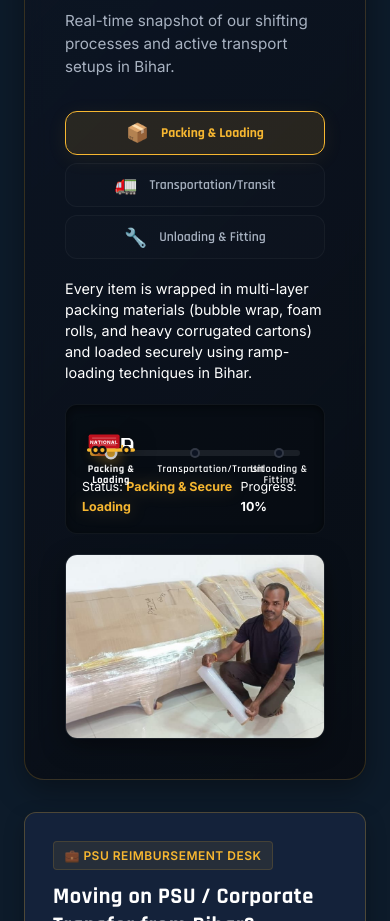
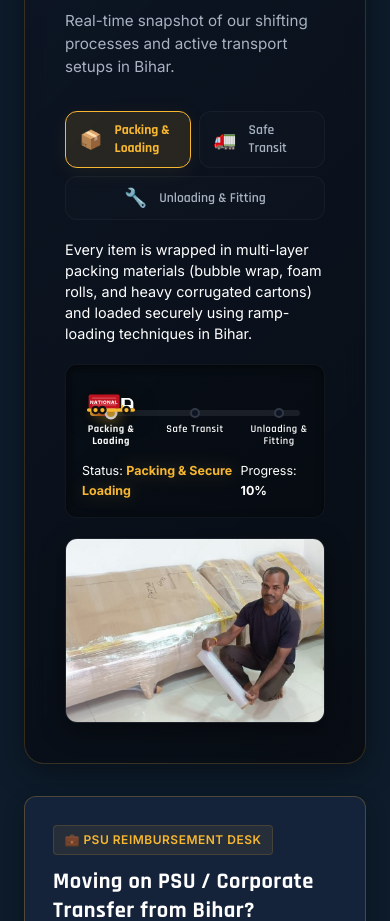
Before and after one commit to chetan094/National-Packers-Movers, a Next.js app: page /branches/bihar in a window 390 px wide. Shown: the part 2040-2961 px from the top of the page. Built offline with nearby package versions, Linux system fonts and the light colour scheme; no server answers; the database is empty; a web font is replaced by a local one.

Commit message:
Auto-update website files from local PC

```diff
--- a/components/BranchPage/BranchPage.module.css
+++ b/components/BranchPage/BranchPage.module.css
@@ -2134,7 +2134,7 @@
   }
 
   .transitStatus {
-    margin-top: 1rem;
+    margin-top: 2.5rem;
     font-size: 0.78rem;
   }
 
--- a/components/BranchPage/LocalOperationsShowcase.js
+++ b/components/BranchPage/LocalOperationsShowcase.js
@@ -14,7 +14,7 @@ const OP_TABS = [
   },
   {
     id: 'vehicle',
-    title: 'Transportation/Transit',
+    title: 'Safe Transit',
     icon: '🚛',
     image: '/photos/shifting-safe-transport.jpg',
     alt: 'Closed container transport vehicle in highway transit',
```
